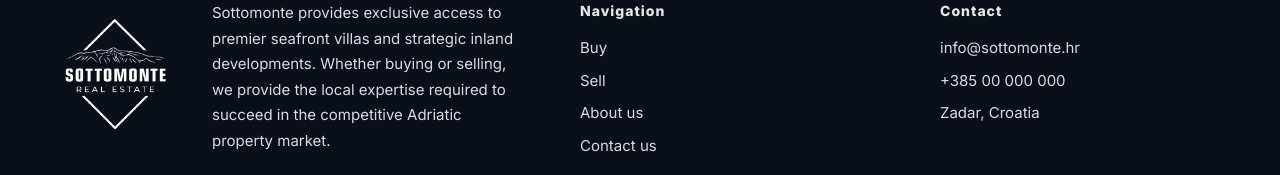
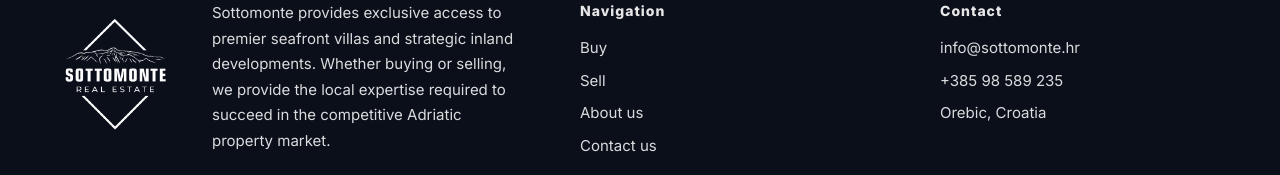
Before and after one commit to MartinWeb2003/sottomonte-react, a Next.js app: page /about in a window 1280 px wide. Shown: the part 3644-3819 px from the top of the page. Built offline with nearby package versions, Linux system fonts and the light colour scheme; a web font is replaced by a local one.

Commit message:
info fixes

```diff
--- a/app/contact/page.tsx
+++ b/app/contact/page.tsx
@@ -97,7 +97,7 @@ export default function ContactPage() {
               <span className="contact-ico" aria-hidden="true">
                 <FontAwesomeIcon icon={faPhone} />
               </span>
-              <a href="tel:+385000000000">+385 00 000 000</a>
+              <a href="tel:+385000000000">+385 98 589 235</a>
             </div>
           </div>
         </div>
--- a/components/Footer.tsx
+++ b/components/Footer.tsx
@@ -41,8 +41,8 @@ export default function Footer() {
           <h4 className="footer-heading">{tr.contactHeading}</h4>
           <ul className="footer-contact">
             <li>info@sottomonte.hr</li>
-            <li>+385 00 000 000</li>
-            <li>Zadar, Croatia</li>
+            <li>+385 98 589 235</li>
+            <li>Orebic, Croatia</li>
           </ul>
         </div>
       </div>
```
